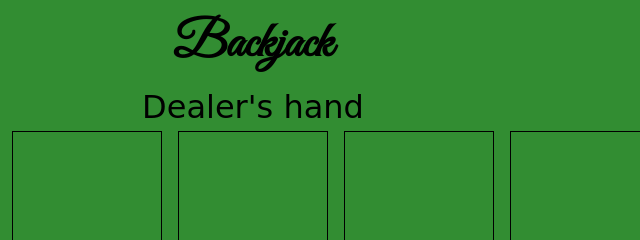
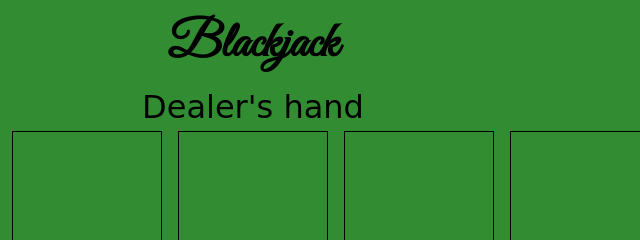
Before and after one commit to MegKM/Blackjack, a plain HTML site: page index.html in a window 1280 px wide. Shown: the top 240 px of the page, 464-1104 px from the left. Drawn offline with nearby package versions, Linux system fonts and the light colour scheme; a web font is replaced by a local one.

Commit message:
Fixed typo

```diff
--- a/index.html
+++ b/index.html
@@ -10,10 +10,10 @@
     <link rel="preconnect" href="https://fonts.gstatic.com" crossorigin>
     <link href="https://fonts.googleapis.com/css2?family=Cookie&family=Great+Vibes&family=Rouge+Script&family=Tangerine&display=swap" rel="stylesheet">
     <script defer src="js/main.js"></script>
-    <title>Backjack</title>
+    <title>Blackjack</title>
 </head>
 <body>
-    <h1>Backjack</h1>
+    <h1>Blackjack</h1>
     <section id="left-board">
         <p id="money-text">$<span id="current-bank">1000</span></p>
         <div id="chips">
```
